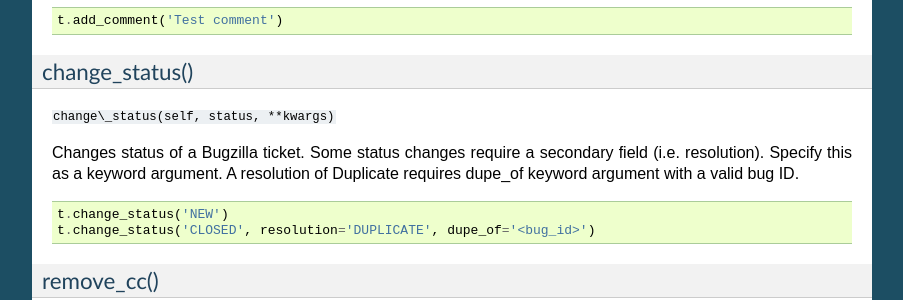
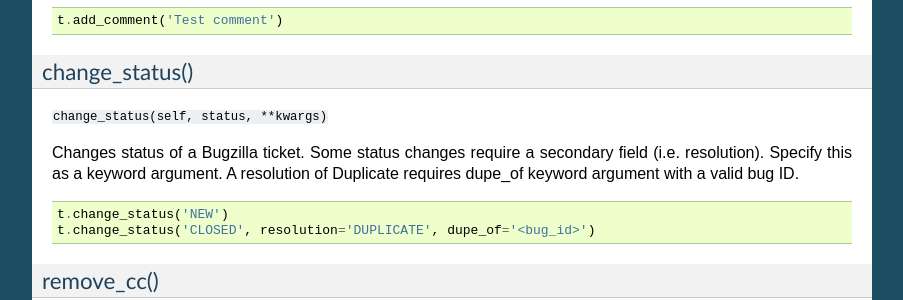
Before and after one commit to dmranck/ticketutil, a Sphinx documentation site: the page built from read-the-docs/source/Bugzilla.rst, in a window 1280 px wide and 900 px high, scrolled down 1295 px. Shown: the part 150-450 px from the top of the window, without its empty margins (198-1101 px from the left). Built offline with Sphinx 7.4.7, drawn with Linux system fonts in a browser that asks for light colours.

```diff
--- a/read-the-docs/source/Bugzilla.rst
+++ b/read-the-docs/source/Bugzilla.rst
@@ -96,7 +96,7 @@ specify comment options.
 change_status()
 ---------------
 
-``change\_status(self, status, **kwargs)``
+``change_status(self, status, **kwargs)``
 
 Changes status of a Bugzilla ticket. Some status changes require a
 secondary field (i.e. resolution). Specify this as a keyword argument. A
```
